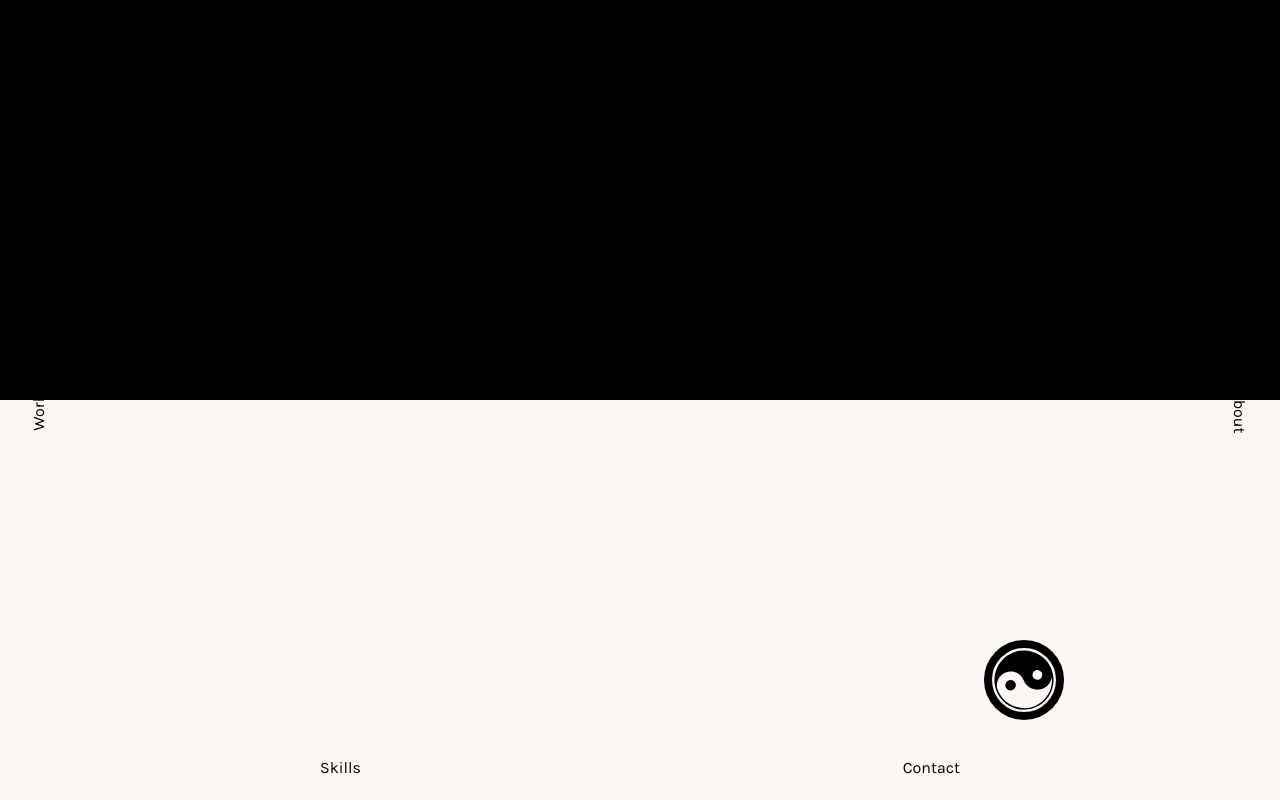
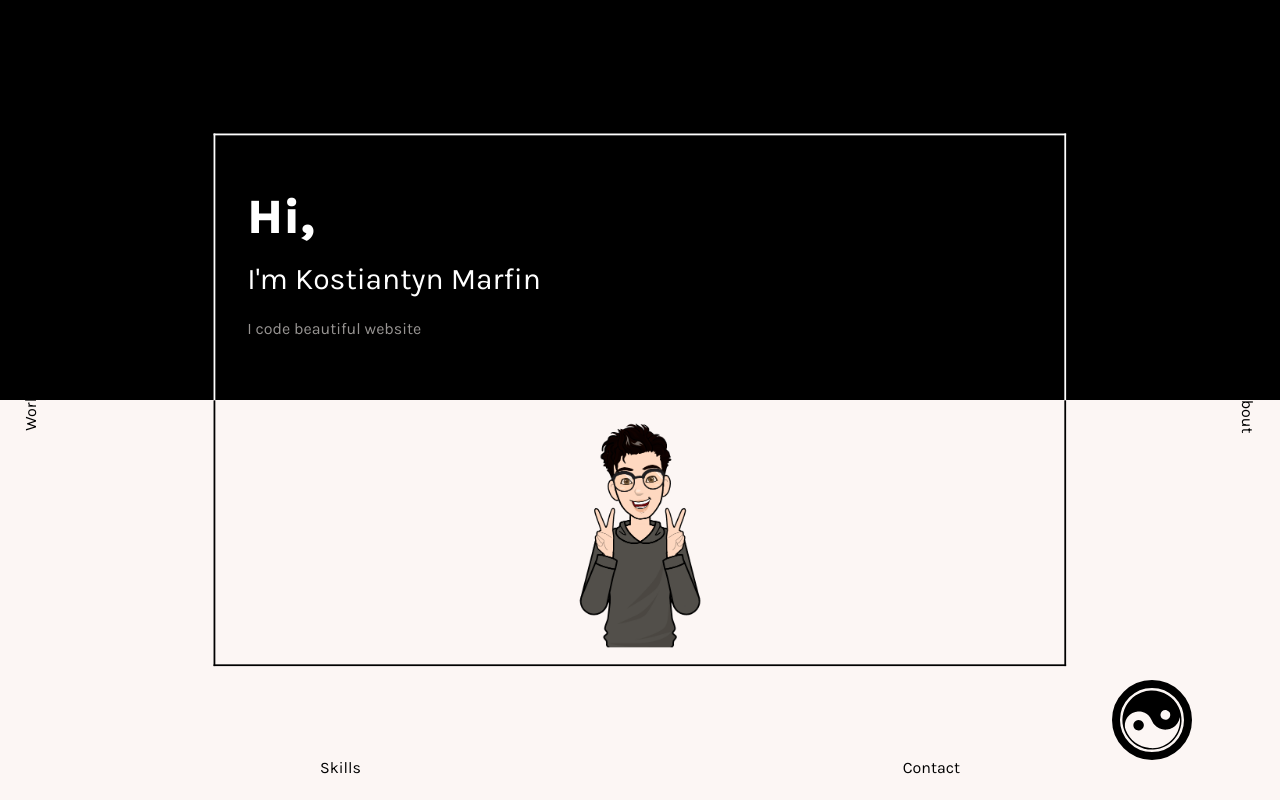
Before and after one commit to kotik322322/porfolio, a Next.js app: page / in a window 1280 px wide. Both pictures are taken after a click on the element 640 px from the left and 400 px from the top of the page. Built offline with nearby package versions, Linux system fonts and the light colour scheme.

Commit message:
styled animation modal popup

```diff
--- a/src/app/components/Animation.tsx
+++ b/src/app/components/Animation.tsx
@@ -20,7 +20,7 @@ const Animation = ({ active, onClick }: AnimationProps) => {
       translateX: "50%",
       translateY: "50%",
     },
-    active: { bottom: "15%", right: "20%", transition: { duration: 0.5 } },
+    active: { bottom: "10%", right: "10%", transition: { duration: 0.5 } },
     inActive: {
       bottom: "50%",
       right: "50%",
@@ -41,7 +41,6 @@ const Animation = ({ active, onClick }: AnimationProps) => {
         variants={sizeVariants}
         initial={"big"}
         animate={active ? "small" : "big"}
-        // transition={{ duration: 0.5, ease: "linear" }}
         className={`border-8 border-black rounded-full overflow-hidden`}
       >
         <motion.svg
--- a/src/app/components/Promo.tsx
+++ b/src/app/components/Promo.tsx
@@ -1,5 +1,7 @@
 import React from "react";
 import { easeIn, motion } from "framer-motion";
+import promoImg from "../../../public/promoImg.png";
+import Image from "next/image";
 
 interface PromoProps {
   active: boolean;
@@ -23,7 +25,7 @@ const Promo = ({ active }: PromoProps) => {
     },
   };
   return (
-    <div>
+    <div className="">
       <motion.div
         variants={modalVariants}
         initial={"initial"}
@@ -32,7 +34,67 @@ const Promo = ({ active }: PromoProps) => {
         className="absolute top-0 left-0 right-0 bottom-0  bg-black"
       />
 
-      {active ? <div className=""></div> : ""}
+      <motion.div
+        initial={{ display: "none" }}
+        animate={
+          active
+            ? { display: "block", transition: { delay: 1, duration: 1 } }
+            : { display: "none" }
+        }
+        className="absolute top-1/2 left-1/2 -translate-x-1/2 -translate-y-1/2 w-2/3 h-2/3 overflow-hidden"
+      >
+        <motion.div
+          animate={
+            active
+              ? {
+                  y: 0,
+                  opacity: 1,
+                  transition: { delay: 1, duration: 1 },
+                }
+              : {
+                  opacity: 0,
+                  y: 200,
+                }
+          }
+          className="flex flex-col justify-center items-start gap-y-5 pl-8 w-full h-1/2 bg-transparent border-2 border-white border-b-0 "
+        >
+          <span className="text-5xl text-white font-extrabold">Hi,</span>
+          <span className="text-3xl text-white">I'm Kostiantyn Marfin</span>
+          <span className="text-base text-[#FCF6F499]">
+            I code beautiful website
+          </span>
+        </motion.div>
+
+        <motion.div
+          animate={
+            active
+              ? {
+                  y: 0,
+                  opacity: 1,
+                  transition: { delay: 1, duration: 1 },
+                }
+              : {
+                  opacity: 0,
+                  y: -200,
+                }
+          }
+          className="w-full h-1/2 flex items-center justify-center bg-transparent border-2 border-black border-t-0 overflow-hidden"
+        >
+          <motion.div
+            animate={
+              active ? { opacity: 1, transition: { delay: 2 } } : { opacity: 0 }
+            }
+          >
+            <Image
+              src={promoImg}
+              alt="Promo Profile Image"
+              className="z-50"
+              width={200}
+              height={200}
+            />
+          </motion.div>
+        </motion.div>
+      </motion.div>
     </div>
   );
 };
--- a/src/app/page.tsx
+++ b/src/app/page.tsx
@@ -5,17 +5,16 @@ import Logo from "./components/Logo";
 import { useState } from "react";
 import Promo from "./components/Promo";
 
-
 export default function Home() {
   const [active, setActive] = useState<boolean>(false);
   const activeHandler = () => setActive(!active);
   return (
     <main className="w-full h-full flex-1 p-8 relative">
       <Logo />
-      <Link className="absolute top-1/2 left-5 -rotate-90" href={"/work"}>
+      <Link className="absolute top-1/2 left-3 -rotate-90" href={"/work"}>
         Work
       </Link>
-      <Link className="absolute top-1/2 right-5 rotate-90" href={"/about"}>
+      <Link className="absolute top-1/2 right-3 rotate-90" href={"/about"}>
         About
       </Link>
       <Link className="absolute bottom-5 left-1/4" href={"/skills"}>
@@ -25,8 +24,6 @@ export default function Home() {
         Contact
       </Link>
 
-
-
       <Animation active={active} onClick={activeHandler} />
       <Promo active={active} />
     </main>
```
Also changed, not shown: public/promoImg.png (added).
